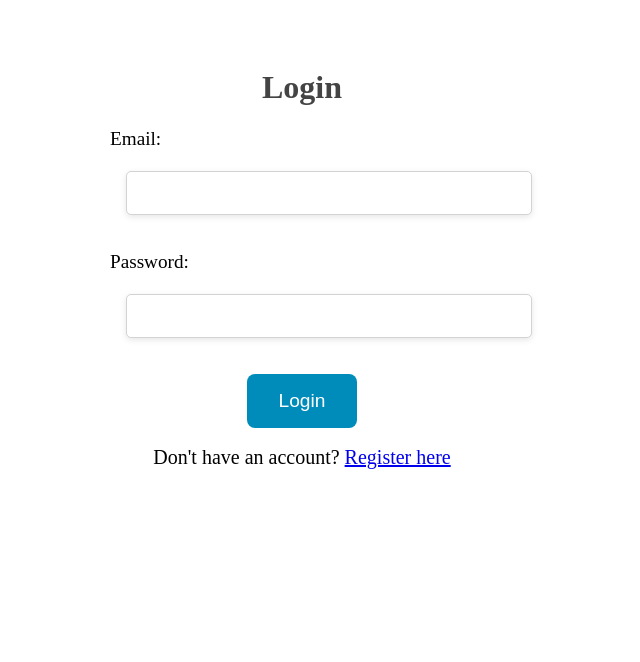
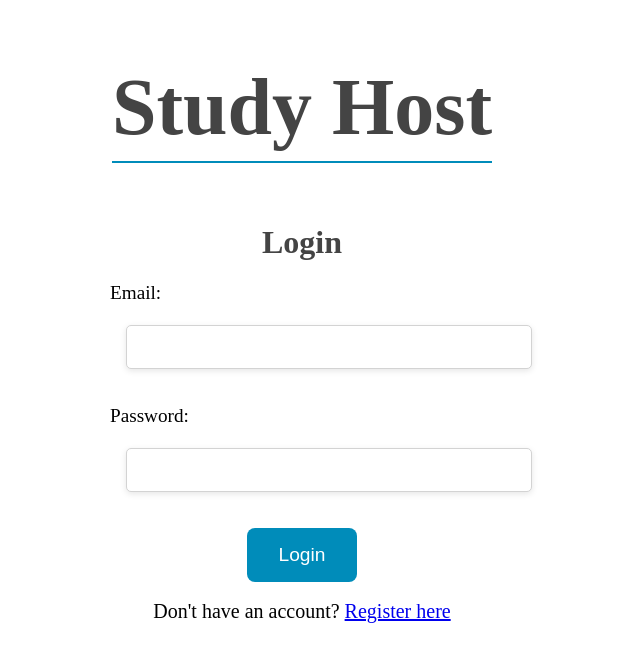
Before and after one commit to ElenBhattarai/study-host, a React (Create React App) app in the folder frontend/: page / in a window 1280 px wide. Shown: the top 662 px of the page, without its empty margins (338-978 px from the left). Built offline with nearby package versions, Linux system fonts and the light colour scheme.

Commit message:
added study host headings to login and register page

```diff
--- a/frontend/src/App.js
+++ b/frontend/src/App.js
@@ -50,7 +50,6 @@ function NavHeader() {
           )}
         </div>
     </nav>
-
   </>
   );
 }
--- a/frontend/src/Login.css
+++ b/frontend/src/Login.css
@@ -1,3 +1,17 @@
+.header{
+    display: flex;
+    justify-content: center;
+    text-align: center;
+    color: #444;
+}
+
+.header h1 {
+  font-size: 5rem;
+  margin-bottom: 0rem;
+  border-bottom: 2px solid #008CBA;
+  padding-bottom: 0.5rem;
+}
+
 .login-container {
     height: 100vh;
     display: flex;
--- a/frontend/src/Login.js
+++ b/frontend/src/Login.js
@@ -58,6 +58,10 @@ function Login() {
 
 
   return (
+    <>
+    <div className="header">
+        <h1>Study Host</h1>
+    </div>
     <div className="login-container">
       <ToastContainer position="top-right"
         autoClose={5000}
@@ -105,6 +109,7 @@ function Login() {
         </div>
       </form>
     </div>
+    </>
   );
 }
 
--- a/frontend/src/Register.js
+++ b/frontend/src/Register.js
@@ -32,6 +32,10 @@ function Register() {
   };
 
   return (
+    <>
+    <div className="header">
+        <h1>Study Host</h1>
+    </div>
     <div className="register-container">
       <form className="register-form" onSubmit={handleSubmit}>
         <h1 className="register-header">Register</h1>
@@ -96,6 +100,7 @@ function Register() {
         </div>
       </form>
     </div>
+    </>
   );
 }
 
```
